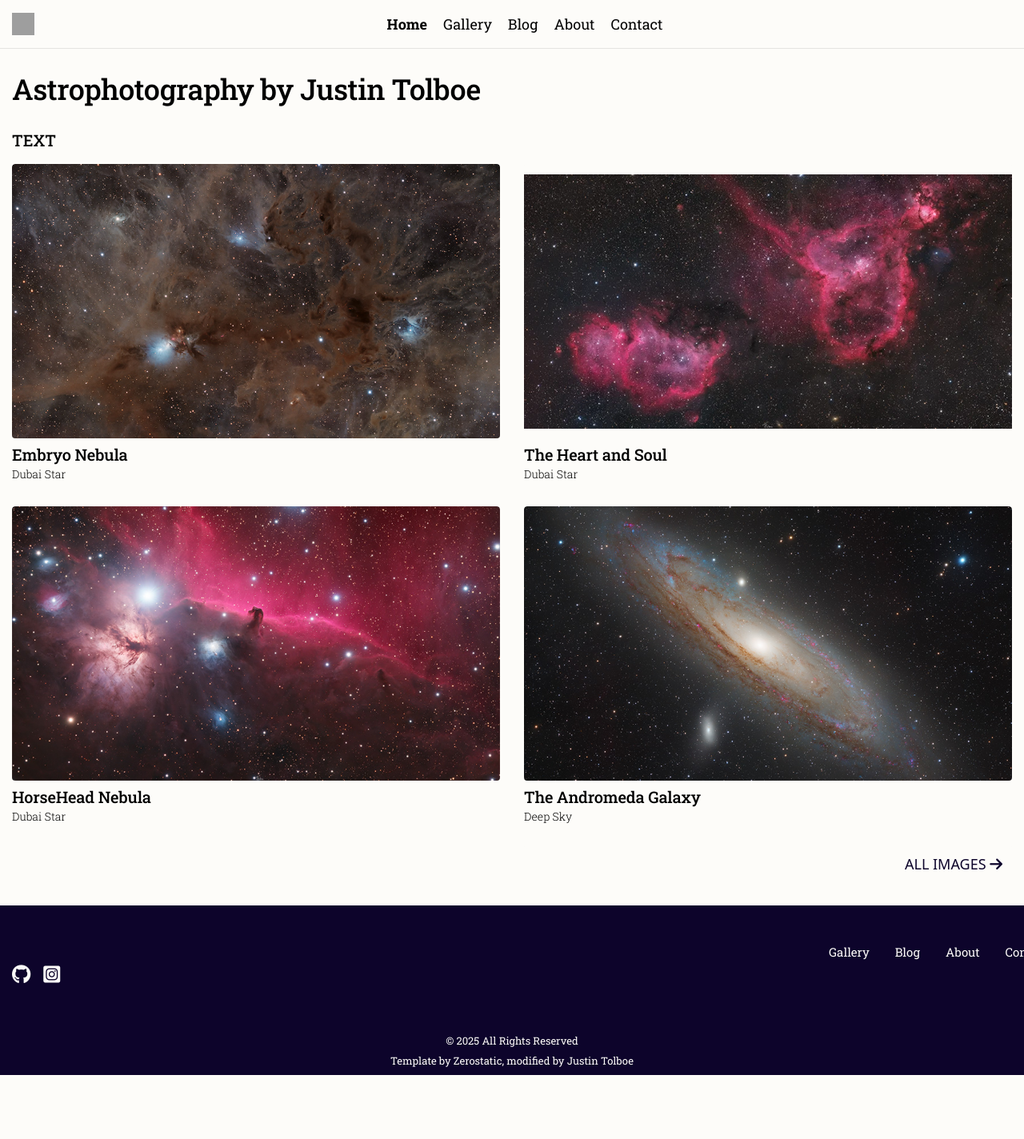
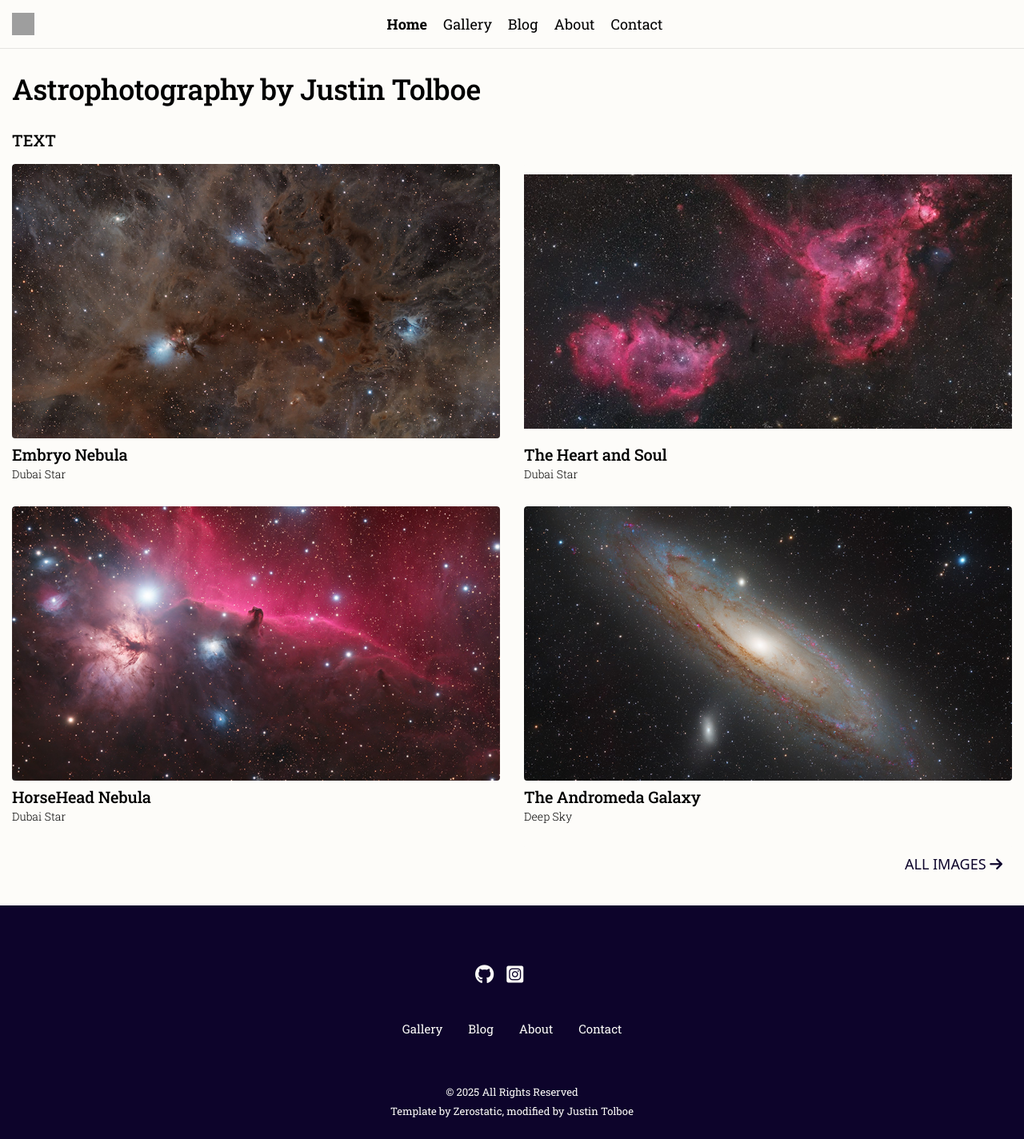
Before and after one commit to jtolboe/website, a Jekyll site: the page built from pages/home.md, in a window 1280 px wide. Shown: the whole page at 80% size. Built offline with Jekyll 4.4.1, drawn with Linux system fonts in a browser that asks for light colours; before the commit the page ends 1344 px from its top, so only the background shows below that; grey boxes are pictures that could not be loaded.

Commit message:
footer redesign

```diff
--- a/_sass/theme/_custom.scss
+++ b/_sass/theme/_custom.scss
@@ -111,10 +111,47 @@ h1, h2, h3, h4, h5, h6 {
 }
 
 // Make footer navigation horizontal and single row
+// Style the footer social icons and navigation
 .footer {
-    .footer-menu {
+    .container {
+        .row {
+            display: flex;
+            flex-direction: column;
+            align-items: center;
+            text-align: center;
+
+            > div {
+                width: 100%;
+            }
+        }
+    }
+
+    .footer-info {
+        text-align: center;
+    }
+
+    .social {
+        display: flex;
+        justify-content: center;
+        margin-bottom: 1.5rem;
+        width: 100%;
+
         ul {
             display: flex;
+            gap: 1.5rem;
+            justify-content: center;
+            margin: 0;
+            padding: 0;
+            list-style: none;
+        }
+    }
+
+    .footer-menu {
+        text-align: center;
+        width: 100%;
+
+        ul {
+            display: inline-flex;
             flex-direction: row;
             flex-wrap: nowrap;
             justify-content: center;
@@ -134,4 +171,23 @@ h1, h2, h3, h4, h5, h6 {
             }
         }
     }
+
+    // Override Bootstrap grid classes
+    .col-12, .col-md-4, .col-md-8, .justify-content-end {
+        width: 100% !important;
+        margin: 0 !important;
+        max-width: 100% !important;
+        flex: 0 0 100% !important;
+    }
+
+    .row.justify-content-end {
+        justify-content: center !important;
+    }
 }
+
+// Add spacing under the bottom section
+.bottom {
+    .container {
+        padding-bottom: 1rem;
+    }
+}
```
